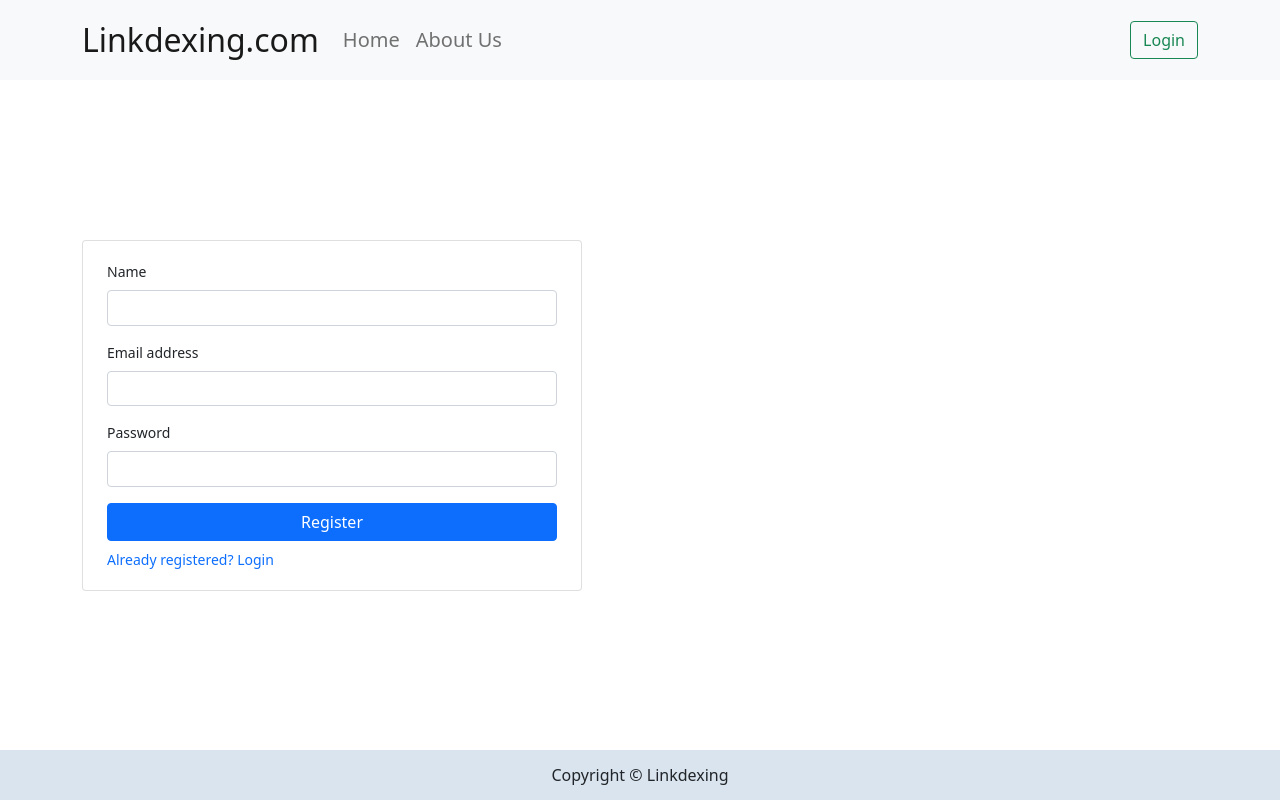
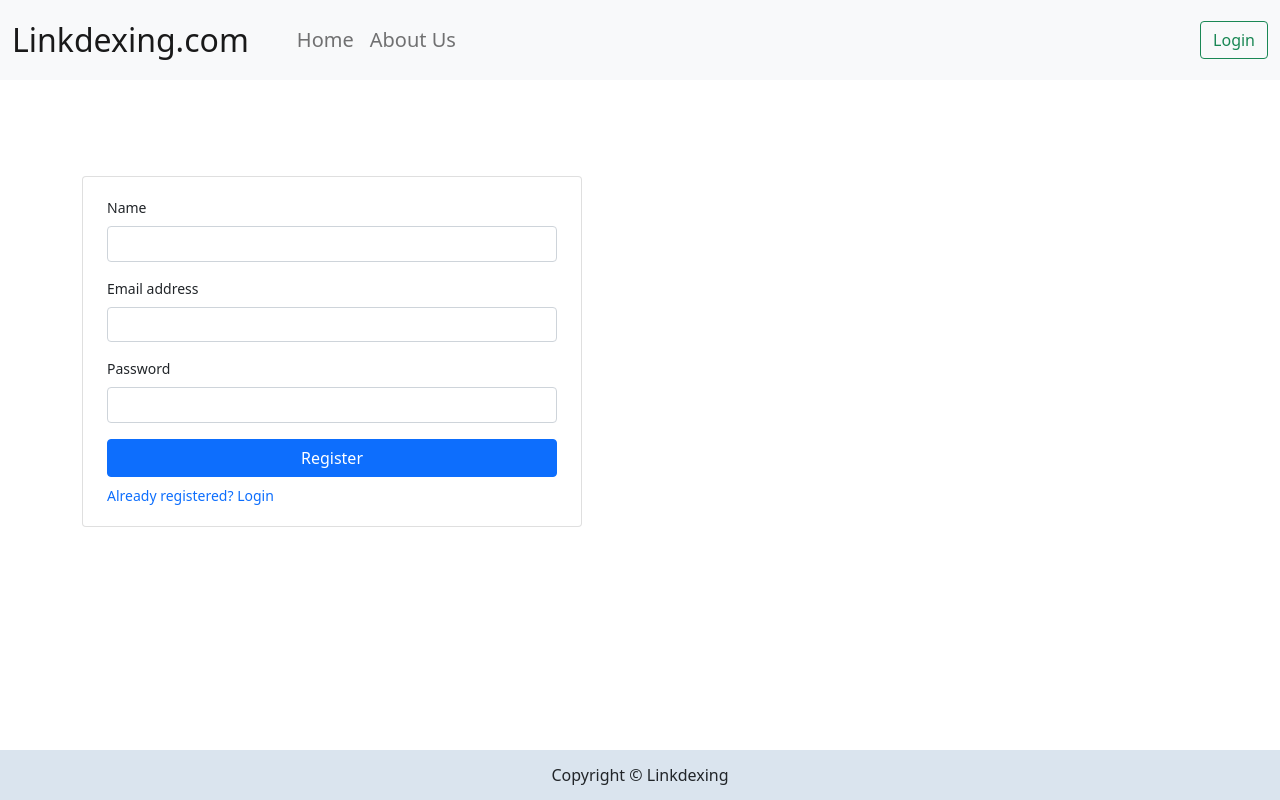
Before and after one commit to linkdexing/React, a Next.js app: page /register in a window 1280 px wide. Built offline with nearby package versions, Linux system fonts and the light colour scheme.

Commit message:
Login Auth-1

```diff
--- a/components/header.js
+++ b/components/header.js
@@ -4,40 +4,49 @@ import Link from "next/link";
 export default function Header() {
   return (
     <nav
-      className='navbar navbar-expand-lg navbar-light bg-light'
+      className="navbar navbar-expand-lg navbar-light bg-light"
       style={{ minHeight: 80, fontSize: 20 }}
     >
-      <div className='container'>
+      <div>
+        <a
+          className="container navbar-brand d-flex"
+          href="/"
+          style={{ fontSize: "2rem" }}
+        >
+          Linkdexing.com
+        </a>
+      </div>
+      <div className="container justify-content-end">
         <button
-          className='navbar-toggler'
-          type='button'
-          data-bs-toggle='collapse'
-          data-bs-target='#navbarTogglerDemo01'
-          aria-controls='navbarTogglerDemo01'
-          aria-expanded='false'
-          aria-label='Toggle navigation'
+          className="navbar-toggler"
+          type="button"
+          data-bs-toggle="collapse"
+          data-bs-target="#navbarTogglerDemo01"
+          aria-controls="navbarTogglerDemo01"
+          aria-expanded="false"
+          aria-label="Toggle navigation"
         >
-          <span className='navbar-toggler-icon'></span>
+          <span className="navbar-toggler-icon"></span>
         </button>
-        <div className='collapse navbar-collapse' id='navbarTogglerDemo01'>
-          <a className='navbar-brand' href='/' style={{ fontSize: "2rem" }}>
+        <div className="collapse navbar-collapse" id="navbarTogglerDemo01">
+          {/* <a className="navbar-brand" href="/" style={{ fontSize: "2rem" }}>
             Linkdexing.com
-          </a>
-          <ul className='navbar-nav me-auto mb-2 mb-lg-0'>
-            <li className='nav-item'>
-              <a className='nav-link' href='/'>
+          </a> */}
+          <ul className="navbar-nav me-auto mb-2 mb-lg-0">
+            <li className="nav-item">
+              <a className="nav-link" href="/">
                 Home
               </a>
             </li>
-            <li className='nav-item'>
-              <a className='nav-link' href='#'>
+            <li className="nav-item">
+              <a className="nav-link" href="#">
                 About Us
               </a>
             </li>
           </ul>
-          <form className='d-flex'>
-            <Link href='/login'>
-              <a className='btn btn-outline-success'>Login</a>
+          <form className="d-flex">
+            <Link href="/login">
+              <a className="btn btn-outline-success">Login</a>
             </Link>
           </form>
         </div>
--- a/pages/register.jsx
+++ b/pages/register.jsx
@@ -18,16 +18,16 @@ export default function RegisterPage() {
 
   return (
     <div className="container">
-      <div class="card" style={{ width: 500, marginTop: "10rem" }}>
-        <div class="card-body">
-          <form class="form-control-sm" onSubmit={handleSubmit(onSubmit)}>
-            <div class="mb-3">
-              <label for="exampleInputName" class="form-label">
+      <div className="card" style={{ width: 500, marginTop: "6rem" }}>
+        <div className="card-body">
+          <form className="form-control-sm" onSubmit={handleSubmit(onSubmit)}>
+            <div className="mb-3">
+              <label for="exampleInputName" className="form-label">
                 Name
               </label>
               <input
                 type="text"
-                class="form-control"
+                className="form-control"
                 name="name"
                 {...register("name", { required: true, minLength: 4 })}
               />
@@ -35,13 +35,13 @@ export default function RegisterPage() {
                 <span className="text-danger">Name is too short</span>
               )}
             </div>
-            <div class="mb-3">
-              <label for="exampleInputEmail1" class="form-label">
+            <div className="mb-3">
+              <label for="exampleInputEmail1" className="form-label">
                 Email address
               </label>
               <input
                 type="email"
-                class="form-control"
+                className="form-control"
                 aria-describedby="emailHelp"
                 {...register("email", {
                   required: true,
@@ -53,13 +53,13 @@ export default function RegisterPage() {
                 <span className="text-danger">Invalid Email format</span>
               )}
             </div>
-            <div class="mb-3">
-              <label for="exampleInputPassword1" class="form-label">
+            <div className="mb-3">
+              <label for="exampleInputPassword1" className="form-label">
                 Password
               </label>
               <input
                 type="password"
-                class="form-control"
+                className="form-control"
                 {...register("password", {
                   required: true,
                   pattern: /^.{5,}$/,
@@ -72,7 +72,7 @@ export default function RegisterPage() {
                 </span>
               )}
             </div>
-            <button type="submit" class="btn btn-primary w-100">
+            <button type="submit" className="btn btn-primary w-100">
               Register
             </button>
             <div className="mt-2">
```
